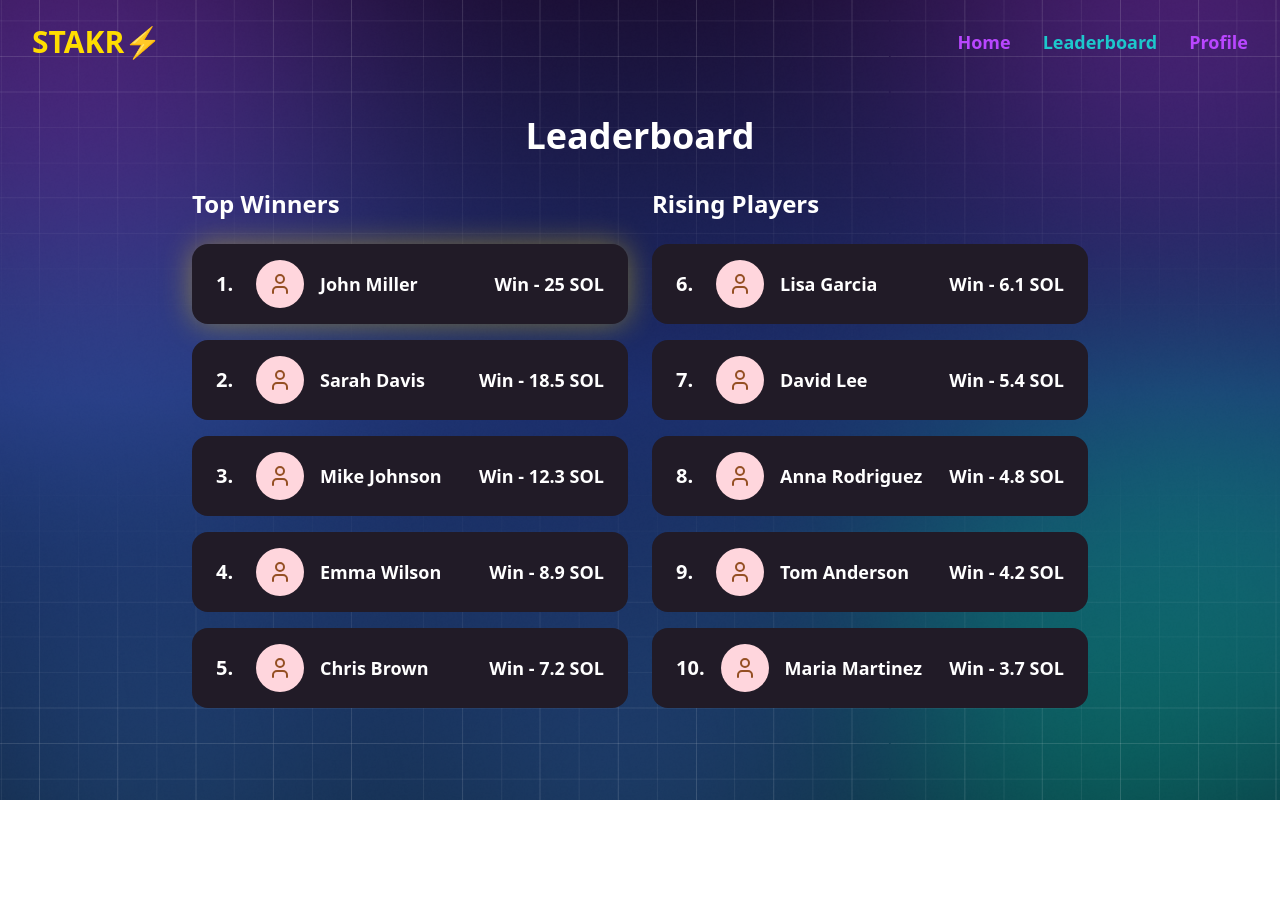
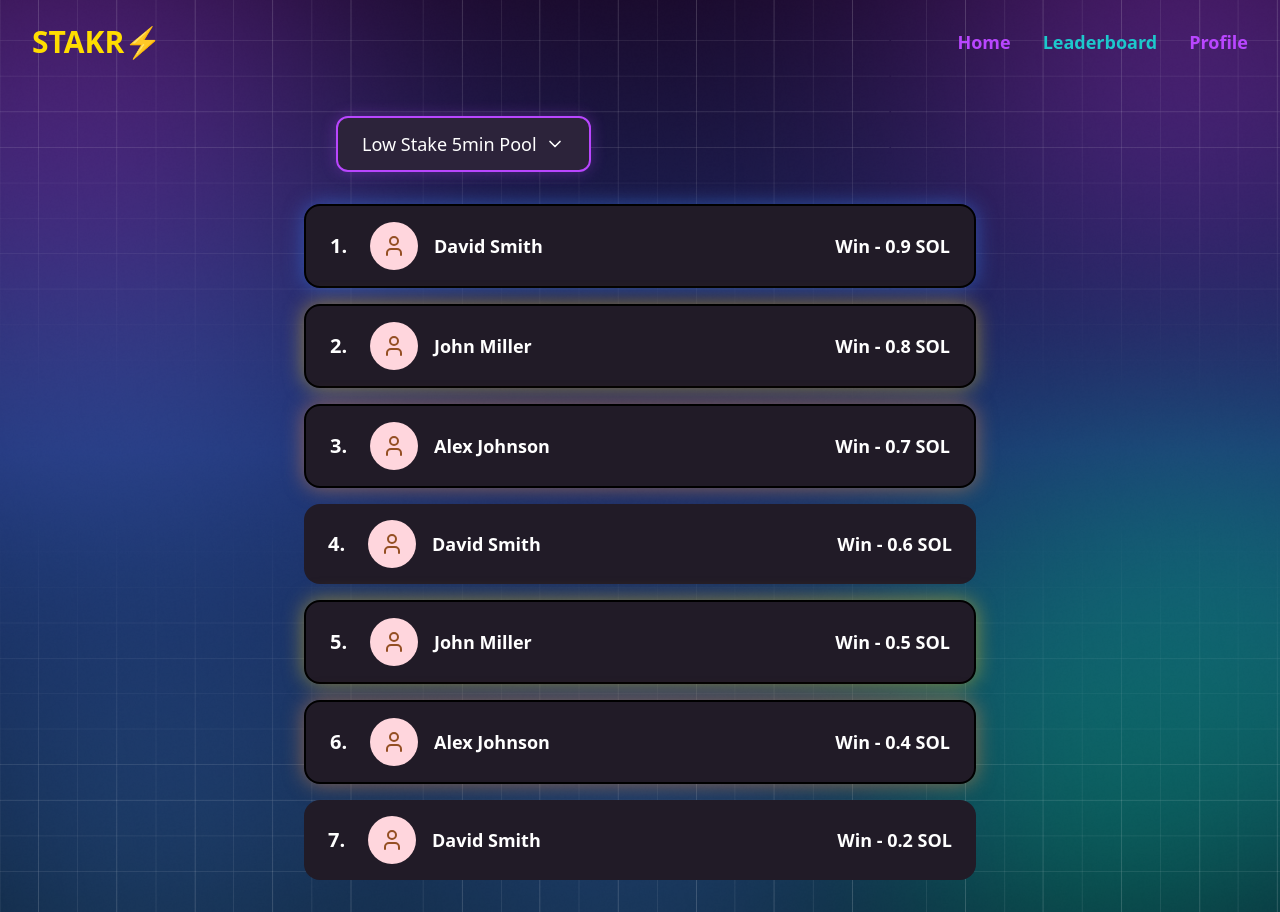
Before and after one commit to tusharkc/pixel-perfect-leaderboard, a React (Vite) app: page /leaderboard in a window 1280 px wide. Before the commit the page ends 800 px from the top, so only its background shows below. Built offline with nearby package versions, Linux system fonts and the light colour scheme; the HTML template or start-up script is replaced by a standard one.

Commit message:
Revert leaderboard UI changes

```diff
--- a/src/pages/Index.tsx
+++ b/src/pages/Index.tsx
@@ -29,7 +29,7 @@ const Index = () => {
         {/* Navigation */}
         <nav className="flex items-center gap-6">
           <a href="/" className="text-lg font-medium text-purple-bright">Home</a>
-          <a href="/" className="text-lg font-medium text-blue-cyan">Leaderboard</a>
+          <a href="/leaderboard" className="text-lg font-medium text-blue-cyan">Leaderboard</a>
           <a href="/profile" className="text-lg font-medium text-purple-bright">Profile</a>
           <button className="bg-purple-bright text-white px-6 py-3 rounded-xl font-semibold">
             Connect Wallet
--- a/src/pages/Leaderboard.tsx
+++ b/src/pages/Leaderboard.tsx
@@ -1,55 +1,49 @@
 import Header from "@/components/Header";
 import LeaderboardCard from "@/components/LeaderboardCard";
+import PoolDropdown from "@/components/PoolDropdown";
 
 const Leaderboard = () => {
   const leaderboardData = [
-    { rank: 1, name: "John Miller", win: "25", glowClass: "shadow-[0_0_30px_rgba(255,221,0,0.4)]" },
-    { rank: 2, name: "Sarah Davis", win: "18.5" },
-    { rank: 3, name: "Mike Johnson", win: "12.3" },
-    { rank: 4, name: "Emma Wilson", win: "8.9" },
-    { rank: 5, name: "Chris Brown", win: "7.2" },
-    { rank: 6, name: "Lisa Garcia", win: "6.1" },
-    { rank: 7, name: "David Lee", win: "5.4" },
-    { rank: 8, name: "Anna Rodriguez", win: "4.8" },
-    { rank: 9, name: "Tom Anderson", win: "4.2" },
-    { rank: 10, name: "Maria Martinez", win: "3.7" },
+    { rank: 1, name: "David Smith", win: "0.9" },
+    { rank: 2, name: "John Miller", win: "0.8" },
+    { rank: 3, name: "Alex Johnson", win: "0.7" },
+    { rank: 4, name: "David Smith", win: "0.6" },
+    { rank: 5, name: "John Miller", win: "0.5" },
+    { rank: 6, name: "Alex Johnson", win: "0.4" },
+    { rank: 7, name: "David Smith", win: "0.2" },
   ];
+
+  const getGlowClass = (rank: number) => {
+    switch(rank) {
+      case 1: return "border-2 border-blue-400 shadow-[0_0_20px_rgba(59,130,246,0.5)]";
+      case 2: return "border-2 border-yellow-400 shadow-[0_0_20px_rgba(250,204,21,0.5)]";
+      case 3: return "border-2 border-orange-400 shadow-[0_0_20px_rgba(251,146,60,0.5)]";
+      case 5: return "border-2 border-yellow-400 shadow-[0_0_20px_rgba(250,204,21,0.5)]";
+      case 6: return "border-2 border-orange-400 shadow-[0_0_20px_rgba(251,146,60,0.5)]";
+      default: return "";
+    }
+  };
 
   return (
     <div className="min-h-screen bg-cover bg-center bg-no-repeat" style={{backgroundImage: "url('/app_bg.png')"}}>
       <Header />
 
       <main className="px-6 py-8">
-        <div className="max-w-4xl mx-auto">
-          <h1 className="text-4xl font-bold text-white mb-8 text-center">
-            Leaderboard
-          </h1>
+        <div className="max-w-2xl mx-auto">
+          <div className="mb-8">
+            <PoolDropdown />
+          </div>
 
-          <div className="grid grid-cols-1 lg:grid-cols-2 gap-6">
-            <div>
-              <h2 className="text-2xl font-semibold text-white mb-6">Top Winners</h2>
-              {leaderboardData.slice(0, 5).map((player) => (
+          <div className="space-y-4">
+            {leaderboardData.map((player) => (
               <LeaderboardCard
                 key={player.rank}
                 rank={player.rank}
                 name={player.name}
                 win={player.win}
-                  glowClass={player.glowClass}
+                glowClass={getGlowClass(player.rank)}
               />
             ))}
-            </div>
-
-            <div>
-              <h2 className="text-2xl font-semibold text-white mb-6">Rising Players</h2>
-              {leaderboardData.slice(5, 10).map((player) => (
-                <LeaderboardCard
-                  key={player.rank}
-                  rank={player.rank}
-                  name={player.name}
-                  win={player.win}
-                />
-              ))}
-            </div>
           </div>
         </div>
       </main>
```
Lines whose indentation alone changed are shown as unchanged.
